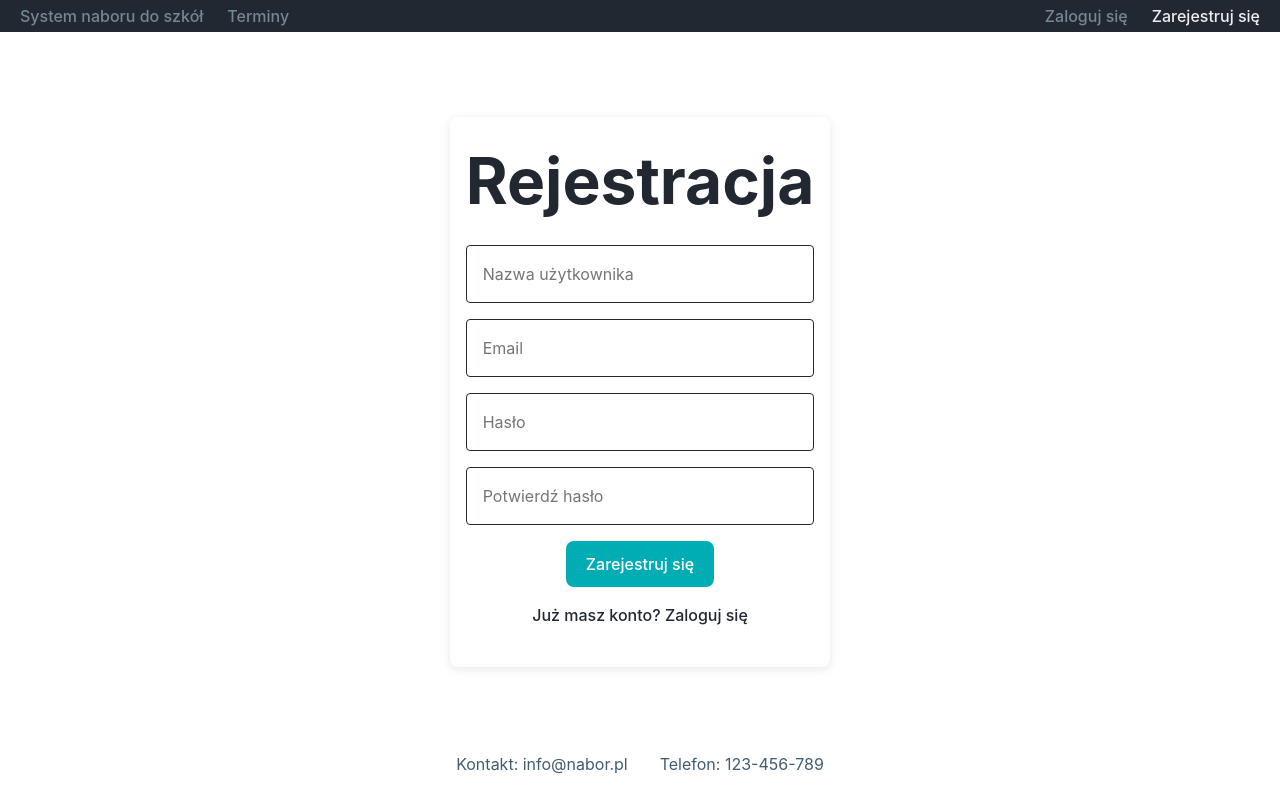
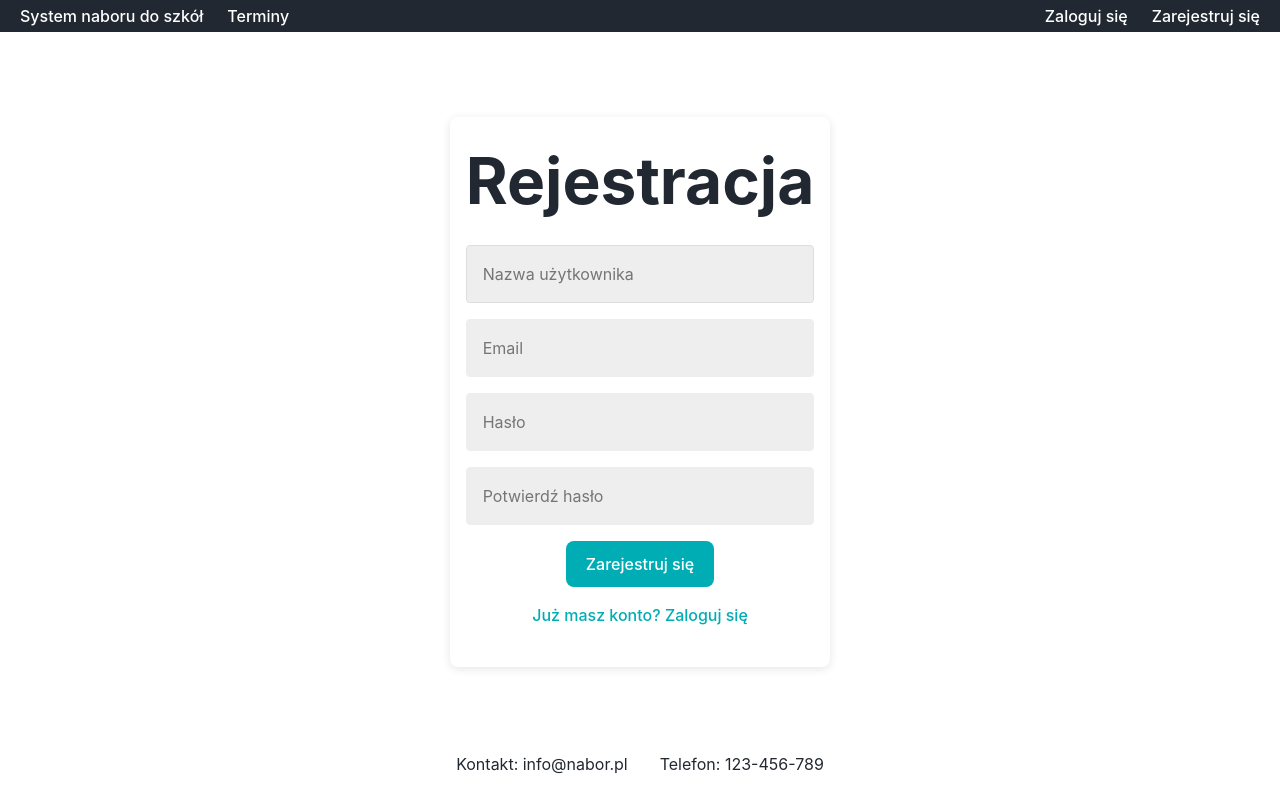
Before and after one commit to julgitt/Electronic-School-Enrollment-System, a React (Vite) app in the folder client/: page /signup in a window 1280 px wide. Built offline with nearby package versions, Linux system fonts and the light colour scheme; no server answers.

Commit message:
refactor: Change color names and color schemes

```diff
--- a/client/src/assets/css/Form.css
+++ b/client/src/assets/css/Form.css
@@ -6,7 +6,6 @@
 }
 
 form {
-    background-color: var(--primary-color-light);
     padding: var(--spacing-md);
     border-radius: 8px;
     box-shadow: 0 2px 10px rgba(0, 0, 0, 0.1);
@@ -16,7 +15,7 @@ form {
 
 h1 {
     margin-bottom: var(--spacing-md);
-    color: var(--primary-color);
+    color: var(--text-primary-color);
     text-align: center;
 }
 
@@ -27,13 +26,15 @@ h1 {
 .form-input {
     width: 100%;
     padding: var(--spacing-md);
-    border: 1px solid var(--primary-color);
+    border: 1px solid var(--input-color);
+    background: var(--input-color);
+    color: var(--text-primary-color);
     border-radius: 4px;
     font-size: 1rem;
 }
 
 .form-input:focus {
-    border-color: var(--primary-color);
+    border-color: var(--input-focus-color);
     outline: none;
 }
 .form-text {
@@ -42,11 +43,12 @@ h1 {
 }
 
 .form-link {
-    color: var(--primary-color);
+    color: var(--text-link-color);
     text-decoration: none;
 }
 
 .form-link:hover {
+    color: var(--text-link-hover-color);
     text-decoration: underline;
 }
 
@@ -60,5 +62,5 @@ h1 {
 
 .form-message-error {
     background-color: #ff6b6b;
-    color: var(--background-color);
+    color: var(--text-on-dark-color);
 }
--- a/client/src/assets/css/Header.css
+++ b/client/src/assets/css/Header.css
@@ -3,7 +3,7 @@
     align-items: center;
     justify-content: space-between;
     padding: var(--spacing-lg) var(--spacing-xxl);
-    background: var(--primary-color);
+    background: var(--header-color);
     position: sticky;
     top: 0;
     left: 0;
@@ -11,8 +11,8 @@
 }
 
 .nav {
-    background-color: var(--primary-color);
-    color: var(--highlight-hover-color-dark);
+    background-color: var(--header-color);
+    color: var(--text-on-dark-color);
     display: flex;
     justify-content: space-between;
     align-items:  stretch;
@@ -38,11 +38,11 @@
 }
 
 .nav-link:hover {
-    color: var(--highlight-hover-color);
+    color: var(--text-on-dark-hover-color);
 }
 
 .nav-link.active {
-    color: var(--highlight-active-color);
+    color: var(--text-on-dark-active-color);
 }
 
 @media screen and (max-width: 768px) {
--- a/client/src/assets/css/Hero.css
+++ b/client/src/assets/css/Hero.css
@@ -10,13 +10,3 @@
     align-items: center;
     justify-content: center;
 }
-#hero form .form-input,
-#popup .form-input{
-    padding: 7px;
-    width: 300px;
-}
-
-#form form .form-message-error{
-    color: rgb(166, 0, 0);
-    font-weight: 500;
-}
--- a/client/src/assets/css/styles.css
+++ b/client/src/assets/css/styles.css
@@ -10,19 +10,25 @@
     --line-height-base: 1.5;
 
     --background-color: #FFFFFF;
-    --background-color-dark: #758694;
+    --input-color: #EEEEEE;
+    --input-focus-color: #DDDDDD;
 
-    --primary-color: #222831;
+    --header-color: #222831;
 
-    --highlight-color: #CCCCCC;
-    --highlight-hover-color: #DDDDDD;
-    --highlight-active-color: #EEEEEE;
-    --highlight-color-dark: #405D72;
-    --highlight-hover-color-dark: #758694;
+    --button-primary-color: #00ADB5;
+    --button-primary-hover-color: #33C6CB;
 
-    --secondary-color: #00ADB5;
+    --text-primary-color: #222831;
+    --text-primary-hover-color: #758694;
 
-    --button-border: transparent;
+    --text-link-color: #00ADB5;
+    --text-link-hover-color: #33C6CB;
+
+    --text-secondary-color: #CCCCCC;
+
+    --text-on-dark-color: #ffffff;
+    --text-on-dark-color-hover-color: #cccccc;
+    --text-on-dark-color-active: #aaaaaa;
 
     --spacing-xs: 4px;
     --spacing-sm: 8px;
@@ -35,12 +41,10 @@
     text-rendering: optimizeLegibility;
     -webkit-font-smoothing: antialiased;
     -moz-osx-font-smoothing: grayscale;
-
-    background-color: var(--primary-color);
-    color: var(--highlight-color);
 }
 
 body {
+    background-color: var(--background-color);
     font-family: var(--font-family), sans-serif;
     font-size: var(--font-size-base);
     line-height: var(--line-height-base);
@@ -53,7 +57,7 @@ input, button, textarea, select {
 
 p, h1, h2, h3, h4, h5, h6 {
     overflow-wrap: break-word;
-    color:var(--highlight-color-dark);
+    color: var(--text-primary-color);
 }
 
 h1 {
@@ -66,7 +70,6 @@ h2 {
 
 h3 {
     font-size: 2.5rem;
-    color:var(--secondary-color);
 }
 
 h4 {
@@ -85,28 +88,28 @@ p {
 
 a {
     font-weight: 500;
-    color: var(--highlight-color-dark);
+    color: var(--text-link-color);
     text-decoration: inherit;
 }
 a:hover {
-    color: var(--highlight-hover-color-dark);
+    color: var(--text-link-hover-color);
 }
 
 button {
     border-radius: 8px;
-    border: 1px solid var(--button-border);
+    border: 1px solid transparent;
     padding: 0.6em 1.2em;
     font-size: 1em;
     font-weight: 500;
     font-family: inherit;
-    background-color: var(--secondary-color);
-    color: var(--background-color);
+    background-color: var(--button-primary-color);
+    color: var(--text-on-dark-color);
     cursor: pointer;
     transition: border-color 0.25s;
 }
 button:hover {
-    background-color: var(--highlight-hover-color);
-    border-color: var(--highlight-hover-color);
+    background-color: var(--button-primary-hover-color);
+    border-color: var(--button-primary-hover-color);
 }
 button:focus,
 button:focus-visible {
@@ -126,14 +129,28 @@ button:focus-visible {
     justify-content: center;
 }
 
-@media (prefers-color-scheme: light) {
-    :root {
-        background-color: var(--background-color)
-    }
-}
 
 @media (prefers-color-scheme: dark) {
     :root {
-        background-color: var(--background-color-dark)
+        --background-color: #393E46;
+        --input-color: #222831;
+        --input-focus-color: #222831;
+
+        --header-color: #222831;
+
+        --button-primary-color: #00ADB5;
+        --button-primary-hover-color: #33C6CB;
+
+        --text-primary-color: #ffffff;
+        --text-primary-hover-color: #cccccc;
+
+        --text-link-color: #00ADB5;
+        --text-link-hover-color: #33C6CB;
+
+        --text-secondary-color: #EEEEEE;
+
+        --text-on-dark-color: #ffffff;
+        --text-on-dark-hover-color: #cccccc;
+        --text-on-dark-active-color: #aaaaaa;
     }
 }
```
Also changed, not shown: client/src/assets/css/SuggestionBox.css (added), client/src/components/SuggestionBox.tsx (added).
